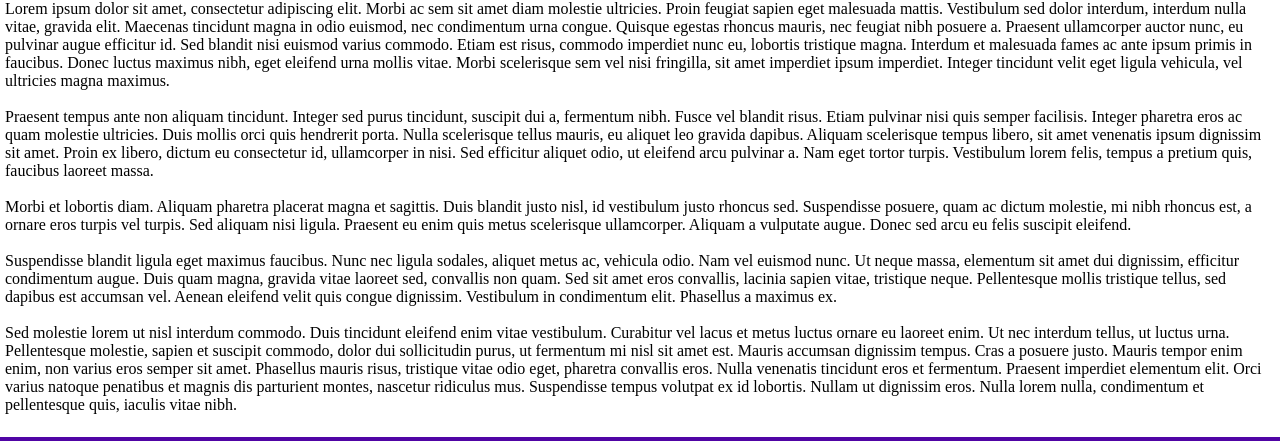
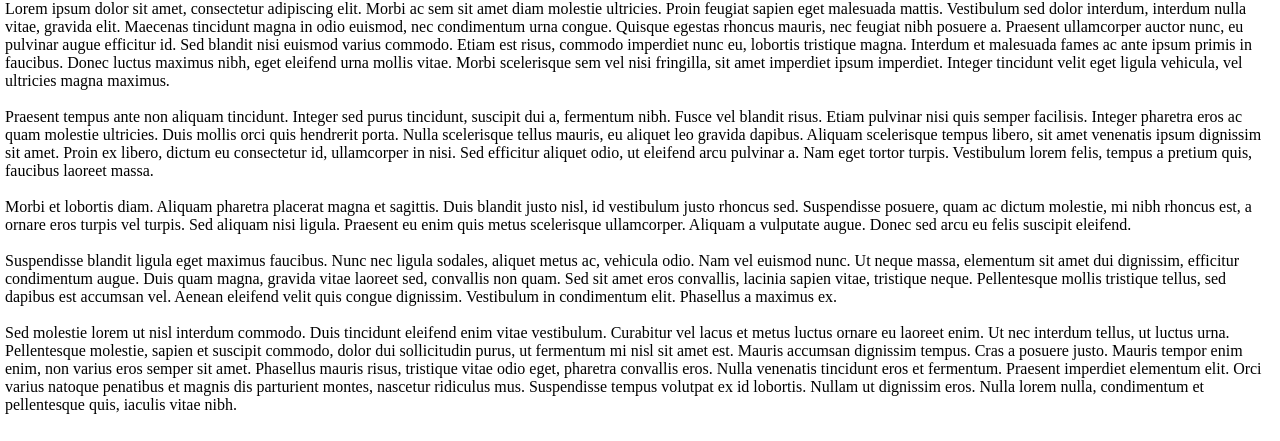
Before and after one commit to bruuno1994/Fresh-Wind, a plain HTML site: page index.html in a window 1280 px wide. Shown: the part 202-643 px from the top of the page. Drawn offline with Linux system fonts and the light colour scheme.

Commit message:
Ajuste no footer

```diff
--- a/styles/style.css
+++ b/styles/style.css
@@ -64,5 +64,6 @@ h1 {
 }
 
 #conteudo {
+    height: calc(100vh - (145px + 74px));
     padding: 5px;
 }
```
